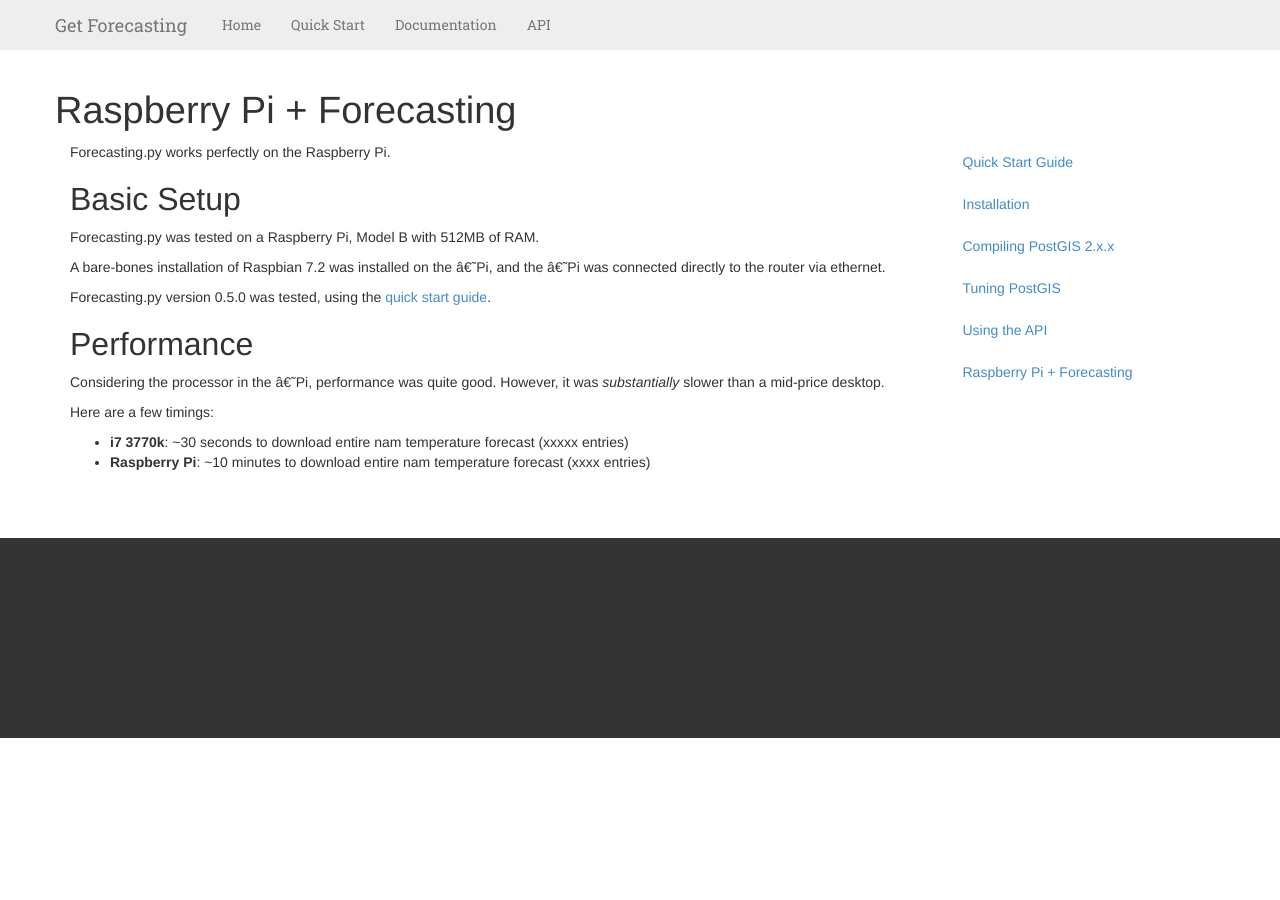
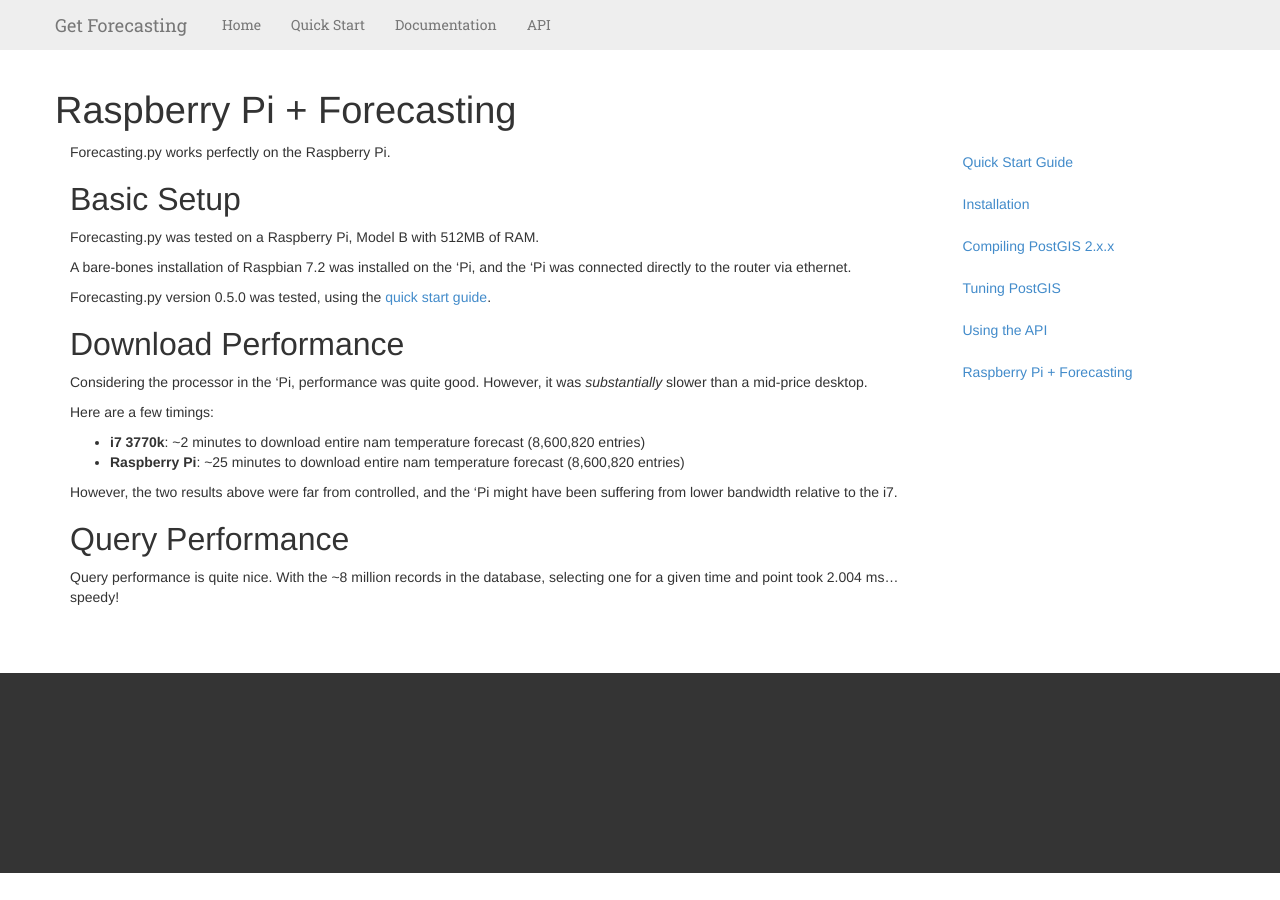
Before and after one commit to sAlexander/forecasting, a Jekyll site: the page built from documentation/_posts/2013-01-26-Raspberry-Pi.md, in a window 1280 px wide. Built offline with Jekyll 4.4.1, drawn with Linux system fonts in a browser that asks for light colours; Markdown is read by kramdown in place of the engine named in the settings.

Commit message:
adding query perofmrance information

```diff
--- a/documentation/_posts/2013-01-26-Raspberry-Pi.md
+++ b/documentation/_posts/2013-01-26-Raspberry-Pi.md
@@ -15,11 +15,17 @@ A bare-bones installation of Raspbian 7.2 was installed on the 'Pi, and the 'Pi
 
 Forecasting.py version 0.5.0 was tested, using the [quick start guide](/documentation/quick-start/).
 
-<h2 id="performance">Performance</h2>
+<h2 id="download-performance">Download Performance</h2>
 
 Considering the processor in the 'Pi, performance was quite good. However, it was _substantially_ slower than a mid-price desktop.
 
 Here are a few timings:
 
--  **i7 3770k**: ~30 seconds to download entire nam temperature forecast (xxxxx entries)
--  **Raspberry Pi**: ~10 minutes to download entire nam temperature forecast (xxxx entries)
+-  **i7 3770k**: ~2 minutes to download entire nam temperature forecast (8,600,820 entries)
+-  **Raspberry Pi**: ~25 minutes to download entire nam temperature forecast (8,600,820 entries)
+
+However, the two results above were far from controlled, and the 'Pi might have been suffering from lower bandwidth relative to the i7.
+
+<h2 id="query-performance">Query Performance</h2>
+
+Query performance is quite nice. With the ~8 million records in the database, selecting one for a given time and point took 2.004 ms... speedy!
```
